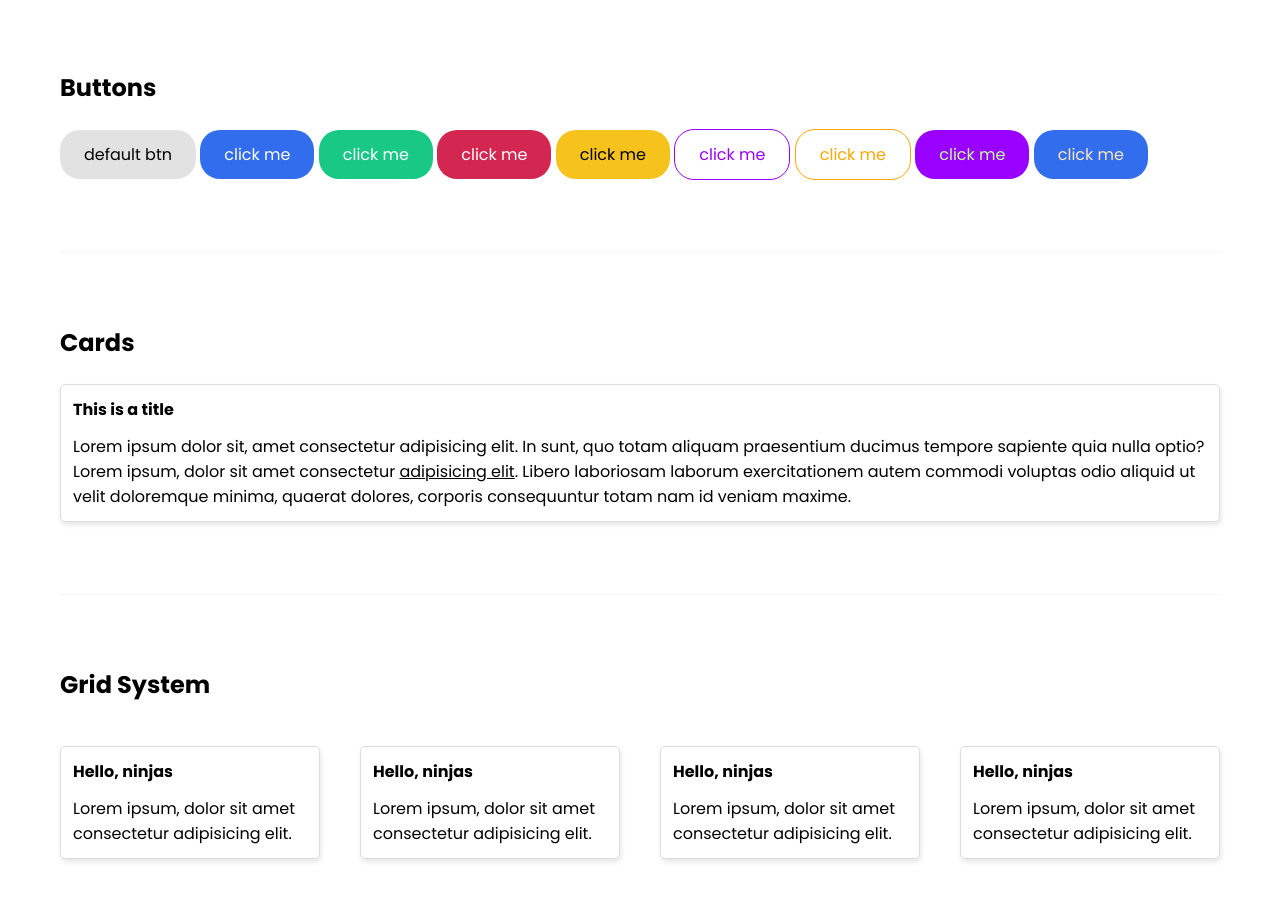
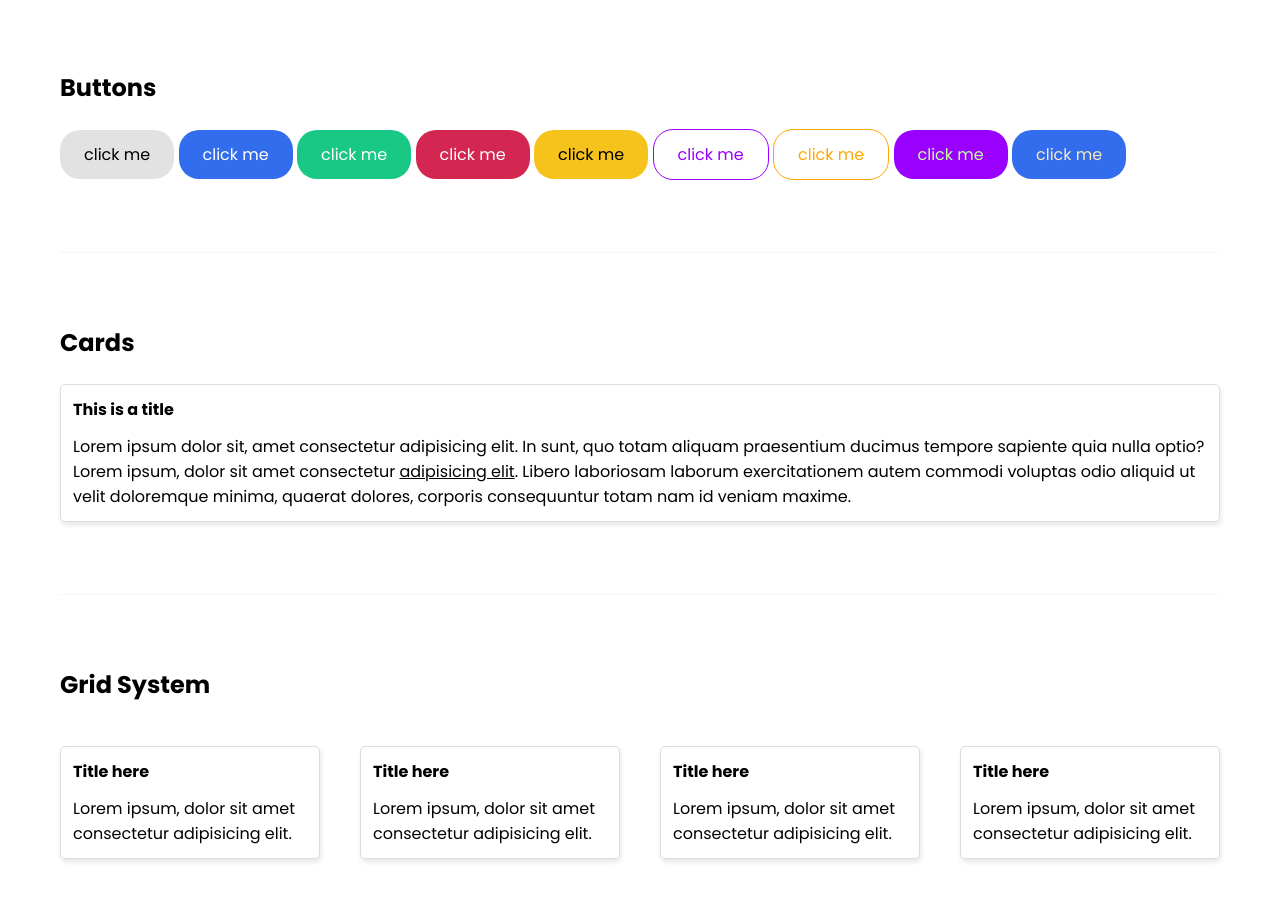
Before and after one commit to Lakorthus/sass-easy, a website: page index.html in a window 1280 px wide. Shown: the part 842-1742 px from the top of the page. Drawn offline with Linux system fonts and the light colour scheme.

Commit message:
minore changes

```diff
--- a/index.html
+++ b/index.html
@@ -73,7 +73,7 @@
 
       <!-- buttons -->
       <h2 class="mb-2">Buttons</h2>
-      <a href="#" class="btn">default btn</a>
+      <a href="#" class="btn">click me</a>
       <a href="#" class="btn-primary text-white">click me</a>
       <a href="#" class="btn-secondary text-white">click me</a>
       <a href="#" class="btn-error text-white">click me</a>
@@ -111,7 +111,7 @@
       <div class="row gap-2 justify-center">
         <div class="col-12-xs col-5-sm col-3-xl">
           <div class="card">
-            <h3 class="card-title">Hello, ninjas</h3>
+            <h3 class="card-title">Title here</h3>
             <p class="card-body">
               Lorem ipsum, dolor sit amet consectetur adipisicing elit.
             </p>
@@ -119,7 +119,7 @@
         </div>
         <div class="col-12-xs col-5-sm col-3-xl">
           <div class="card">
-            <h3 class="card-title">Hello, ninjas</h3>
+            <h3 class="card-title">Title here</h3>
             <p class="card-body">
               Lorem ipsum, dolor sit amet consectetur adipisicing elit.
             </p>
@@ -127,7 +127,7 @@
         </div>
         <div class="col-12-xs col-5-sm col-3-xl">
           <div class="card">
-            <h3 class="card-title">Hello, ninjas</h3>
+            <h3 class="card-title">Title here</h3>
             <p class="card-body">
               Lorem ipsum, dolor sit amet consectetur adipisicing elit.
             </p>
@@ -135,7 +135,7 @@
         </div>
         <div class="col-12-xs col-5-sm col-3-xl">
           <div class="card">
-            <h3 class="card-title">Hello, ninjas</h3>
+            <h3 class="card-title">Title here</h3>
             <p class="card-body">
               Lorem ipsum, dolor sit amet consectetur adipisicing elit.
             </p>
```
